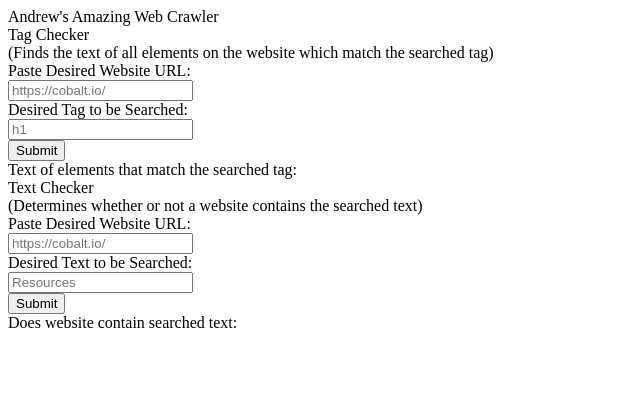
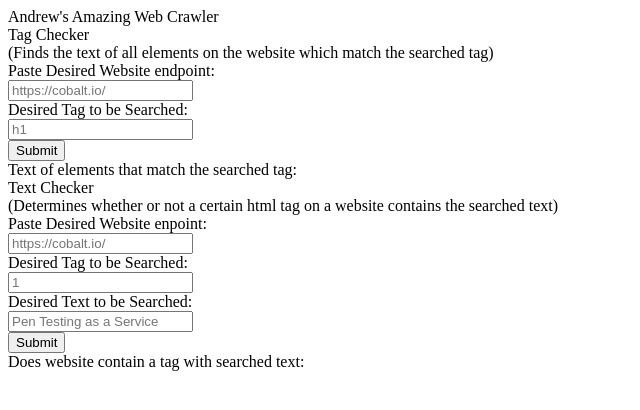
Before and after one commit to andrewchen44/web-crawler, a React app: page / in a window 1280 px wide. Shown: the top 410 px of the page, without its empty margins (0-640 px from the left). Built offline with nearby package versions, Linux system fonts and the light colour scheme; the HTML template or start-up script is replaced by a standard one.

Commit message:
changed variable names to match assignment

```diff
--- a/react-client/src/components/TagForm.jsx
+++ b/react-client/src/components/TagForm.jsx
@@ -6,7 +6,7 @@ class TagForm extends React.Component{
   constructor(props){
     super(props)
     this.state = {
-      url: '',
+      endpoint: '',
       tag: ''
     }
       this.handleChange = this.handleChange.bind(this);
@@ -22,9 +22,9 @@ class TagForm extends React.Component{
   }
 
   handleClick(){
-    axios.get('/tag', {
+    axios.get('/parse', {
       params: {
-        url: this.state.url,
+        endpoint: this.state.endpoint,
         tag: this.state.tag,
       }
     }).then((response) => {
@@ -37,9 +37,9 @@ class TagForm extends React.Component{
       <div className='section-container border-black'>
         <div className='display-flex line'>
           <div className='form-description'>
-            Paste Desired Website URL:
+            Paste Desired Website endpoint:
           </div>
-            <input type='text' name='website' value={this.state.url} placeholder='https://cobalt.io/' onChange={this.handleChange}/>
+            <input type='text' name='endpoint' value={this.state.endpoint} placeholder='https://cobalt.io/'  onChange={this.handleChange}/>
         </div>
         <div className='display-flex line'>
           <div className='form-description'>
--- a/react-client/src/components/TextForm.jsx
+++ b/react-client/src/components/TextForm.jsx
@@ -6,7 +6,8 @@ class TextForm extends React.Component{
   constructor(props){
     super(props)
     this.state = {
-      url: '',
+      enpoint: '',
+      tag: '',
       text: ''
     }
     this.handleChange = this.handleChange.bind(this);
@@ -22,9 +23,10 @@ class TextForm extends React.Component{
   }
 
   handleClick(){
-    axios.get('/text', {
+    axios.get('/contains', {
       params: {
-        url: this.state.url,
+        endpoint: this.state.enpoint,
+        tag: this.state.tag,
         text: this.state.text,
       }
     }).then((response) => {
@@ -37,17 +39,24 @@ class TextForm extends React.Component{
     <div className='section-container border-black'>
         <div className='display-flex line'>
           <div className='form-description'>
-            Paste Desired Website URL:
+            Paste Desired Website enpoint:
           </div>
-          <input type='text' name='url' value={this.state.url} onChange={this.handleChange}
+          <input type='text' name='enpoint' value={this.state.enpoint} onChange={this.handleChange}
           placeholder='https://cobalt.io/'/>
+        </div>
+        <div className='display-flex line'>
+          <div className='form-description'>
+            Desired Tag to be Searched:
+          </div>
+          <input type='text' name='tag' value={this.state.tag} onChange={this.handleChange}
+          placeholder='1'/>
         </div>
         <div className='display-flex line'>
           <div className='form-description'>
             Desired Text to be Searched:
           </div>
           <input type='text' name='text' value={this.state.text}
-          placeholder='Resources'
+          placeholder='Pen Testing as a Service'
           onChange={this.handleChange}/>
         </div>
         <div className='center'>
--- a/react-client/src/components/TextResults.jsx
+++ b/react-client/src/components/TextResults.jsx
@@ -8,7 +8,7 @@ const TextResults = props => {
   }
 
   return <div className='section-container border-black'>
-    <div>Does website contain searched text: {exists}</div>
+    <div>Does website contain a tag with searched text: {exists}</div>
     </div>;
 };
 
--- a/react-client/src/index.jsx
+++ b/react-client/src/index.jsx
@@ -27,7 +27,7 @@ const App = (props) => {
         <div className='section-container shadow-border'>
           <div className='text-align-center'>
             <div className='header blue'>Text Checker</div>
-            <div className='footer'>(Determines whether or not a website contains the searched text)</div>
+            <div className='footer'>(Determines whether or not a certain html tag on a website contains the searched text)</div>
           </div>
           <TextFormContainer />
           <TextResultsContainer />
```
Also changed, not shown: 4 other files (tests, documents, lock files or other folders).
